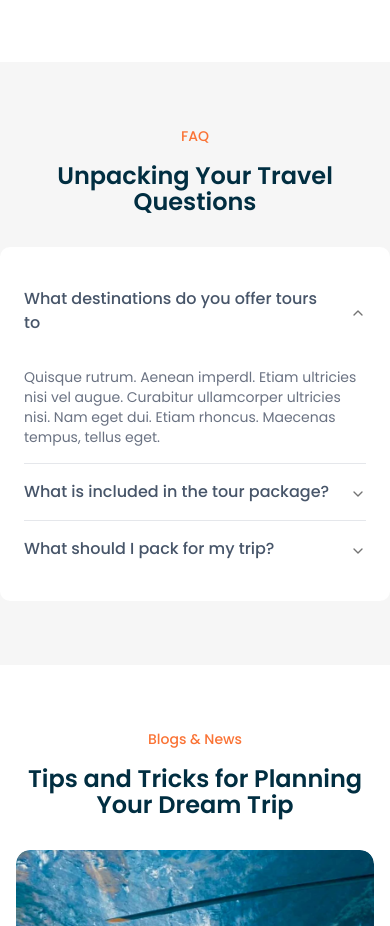
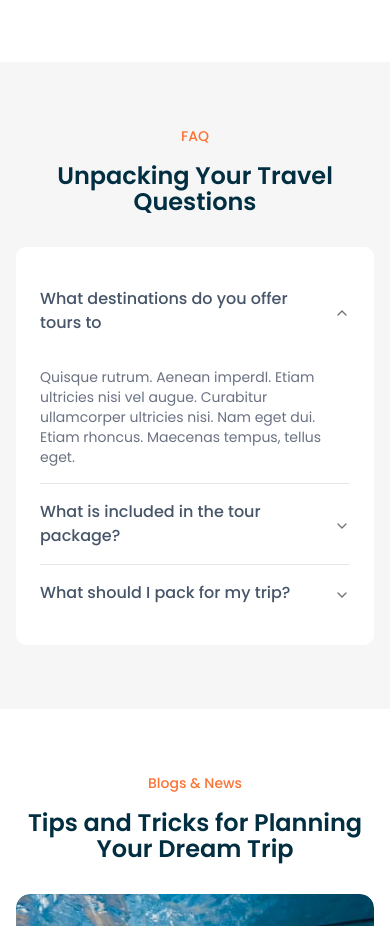
Before and after one commit to adkshishir/travel-frontend, a Next.js app: page / in a window 390 px wide. Shown: the part 7527-8453 px from the top of the page. Built offline with nearby package versions, Linux system fonts and the light colour scheme.

Commit message:
fix: mobile responsive

```diff
--- a/src/app/_components/about.tsx
+++ b/src/app/_components/about.tsx
@@ -20,7 +20,7 @@ const AboutSection = () => {
         />
       </div>
       <div className='w-full'>
-        <div className='max-lg:justify-center text-center'>
+        <div className='max-lg:justify-center max-lg:text-center'>
           <PrimaryText>About</PrimaryText>
           <H1>We Are The Best Travel Agency</H1>
         </div>
--- a/src/app/_components/faq.tsx
+++ b/src/app/_components/faq.tsx
@@ -5,8 +5,8 @@ import React from 'react';
 
 const Faq = () => {
   return (
-    <section className='bg-[#F6F6F6] mt-32 max-lg:mt-16 max-lg:py-16 py-32'>
-      <div className=' max-w-[1180px] mx-auto '>
+    <section className='bg-[#F6F6F6] max-lg:mt-16 max-lg:py-16 py-32'>
+      <div className=' max-w-[1180px] max-lg:px-4 mx-auto '>
         <div className='text-center max-w-2xl grid   mx-auto'>
           <PrimaryText className='mb-4'>FAQ</PrimaryText>
           <H1 className='mb-8'>Unpacking Your Travel Questions</H1>
```
